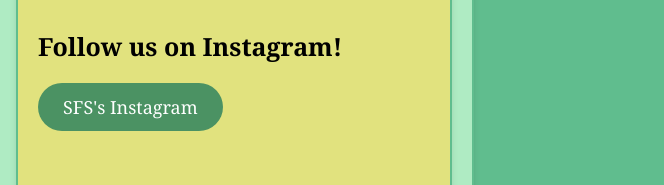
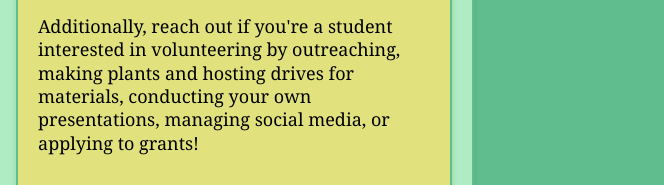
Before and after one commit to nishkags/Seedlings-for-Sustainability, a plain HTML site: page Contact.html in a window 1280 px wide. Shown: the part 417-602 px from the top of the page, 616-1280 px from the left. Drawn offline with Linux system fonts and the light colour scheme.

Commit message:
Contact.html

```diff
--- a/Contact.html
+++ b/Contact.html
@@ -135,6 +135,11 @@
                         please email <b>nishkags@gmail.com</b> or call <b>9258193649</b>
                         to learn more and set up a day afterschool when we can come in
                     </p>
+                    <p>
+                        Additionally, reach out if you're a student interested in volunteering
+                        by outreaching, making plants and hosting drives for materials, conducting
+                        your own presentations, managing social media, or applying to grants!
+                    </p>
                     <h4>Follow us on Instagram!</h4>
 
                     <a href="https://www.instagram.com/seedlings4sustainability/?hl=en"target="_blank">
```
